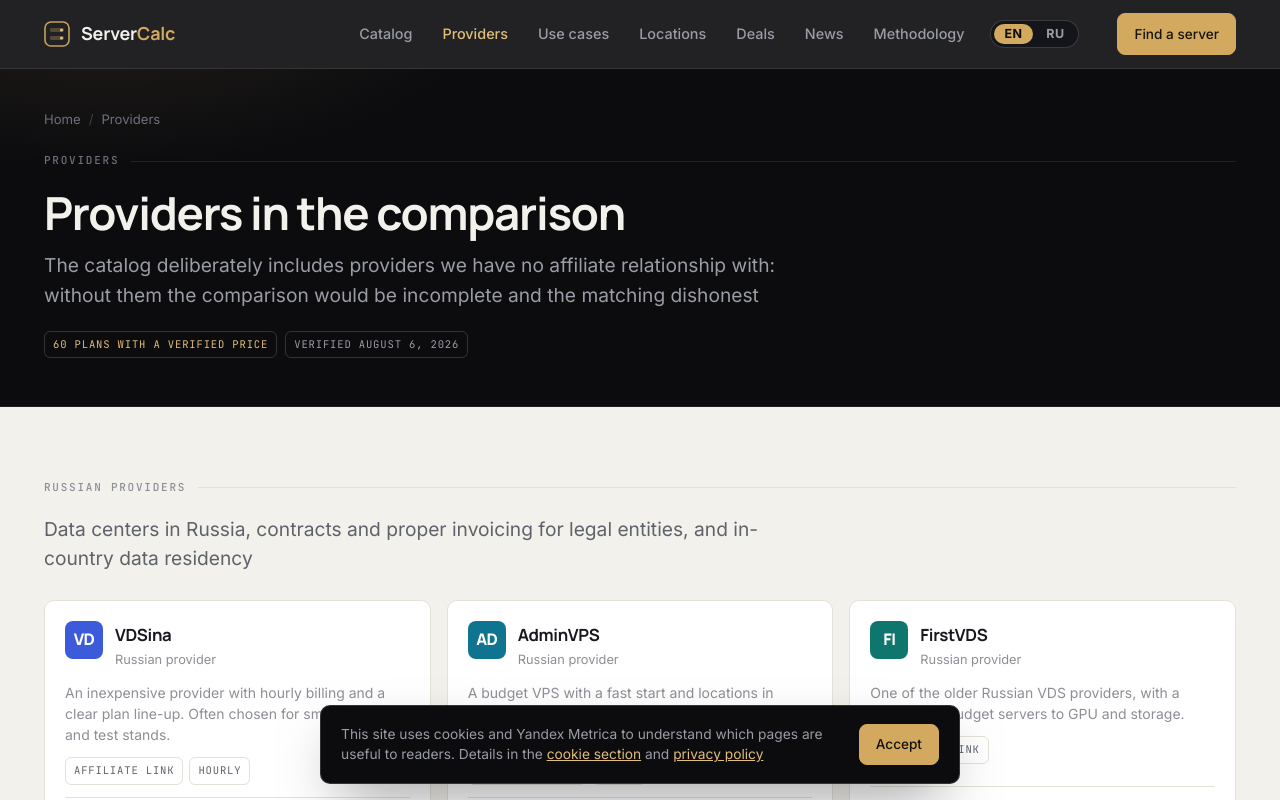
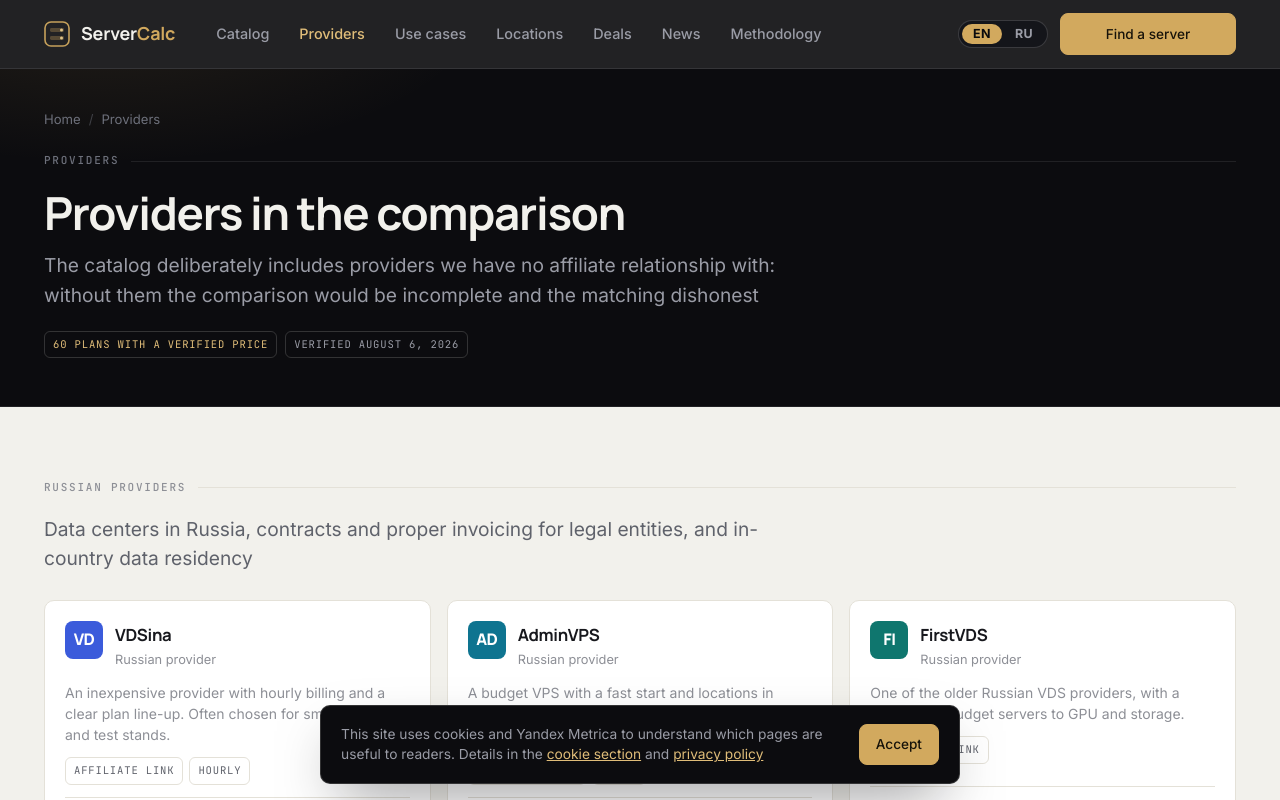
Before and after one commit to MakeBiz/servercalc-site, a Next.js app: page /providers in a window 1280 px wide. Shown: the top 800 px of the page. Built offline with nearby package versions, Linux system fonts and the light colour scheme.

Commit message:
Header stays static across languages: fixed EN/RU toggle and CTA in a right cluster, left-anchored nav, no-wrap CTA with min-width, burger breakpoint raised to 1160px

```diff
--- a/app/globals.css
+++ b/app/globals.css
@@ -294,13 +294,13 @@
   display: flex;
   align-items: center;
   gap: 4px;
-  margin-left: auto;
 }
 .nav a {
   padding: 8px 13px;
   border-radius: var(--r-sm);
   font-size: 0.9rem;
   font-weight: 500;
+  white-space: nowrap;
   color: var(--on-ink-dim);
   text-decoration: none;
   transition: color 0.15s ease, background 0.15s ease;
@@ -334,11 +334,21 @@
 .lang-toggle .lang-opt[aria-current="true"] { background: var(--brass); color: var(--ink-900); }
 .lang-toggle .lang-opt[aria-current="true"]:hover { background: var(--brass-bright); color: var(--ink-900); }
 
-.header-cta { margin-left: 10px; }
+/* Правый кластер шапки: переключатель языка + кнопка подбора. Прижат вправо,
+   ширина кнопки фиксирована, чтобы при смене языка ничего не прыгало */
+.header-right {
+  display: flex;
+  align-items: center;
+  gap: 12px;
+  margin-left: auto;
+}
+.header-cta {
+  white-space: nowrap;
+  min-width: 176px;
+}
 
 .burger {
   display: none;
-  margin-left: auto;
   background: transparent;
   border: 1px solid var(--ink-line-2);
   border-radius: var(--r-sm);
@@ -350,7 +360,7 @@
   justify-content: center;
 }
 
-@media (max-width: 940px) {
+@media (max-width: 1160px) {
   .nav { display: none; }
   .burger { display: inline-flex; }
   .nav-open {
--- a/components/Header.jsx
+++ b/components/Header.jsx
@@ -43,6 +43,9 @@
               </Link>
             );
           })}
+        </nav>
+
+        <div className="header-right">
           <span className="lang-toggle" role="group" aria-label={tt.langLabel}>
             <Link
               href={enHref}
@@ -63,11 +66,10 @@
               RU
             </Link>
           </span>
-        </nav>
-
-        <Link href={`${home === '/' ? '' : home}/#podbor`} className="btn btn-brass btn-sm header-cta">
-          {tt.brandCta}
-        </Link>
+          <Link href={`${home === '/' ? '' : home}/#podbor`} className="btn btn-brass btn-sm header-cta">
+            {tt.brandCta}
+          </Link>
+        </div>
 
         <button
           className="burger"
```
